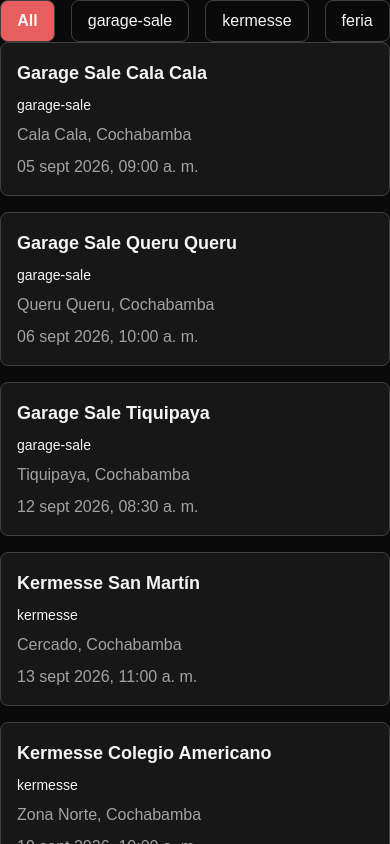
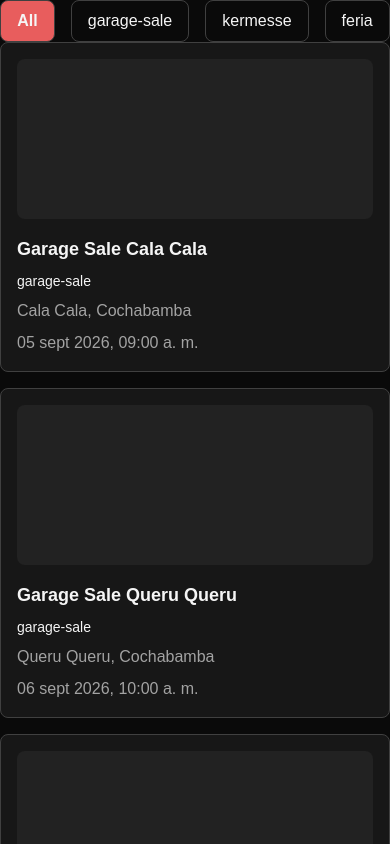
Before and after one commit to learnbit/eventos, a Next.js app: page / in a window 390 px wide. Shown: the top 844 px of the page. Built offline with nearby package versions, Linux system fonts and the light colour scheme.

Commit message:
style: add responsive event card layout

```diff
--- a/src/components/EventCard.tsx
+++ b/src/components/EventCard.tsx
@@ -11,6 +11,7 @@ export default function EventCard({ event }: EventCardProps) {
 
   return (
     <div className="bg-surface border border-border rounded-md p-4 w-full space-y-2">
+      <div className="w-full h-40 bg-surface-hover rounded-md mb-4 aspect-4/3"></div>
       <h2 className="text-lg font-semibold">
         <Link href={`/events/${slug}`}>{title}</Link>
       </h2>
```
